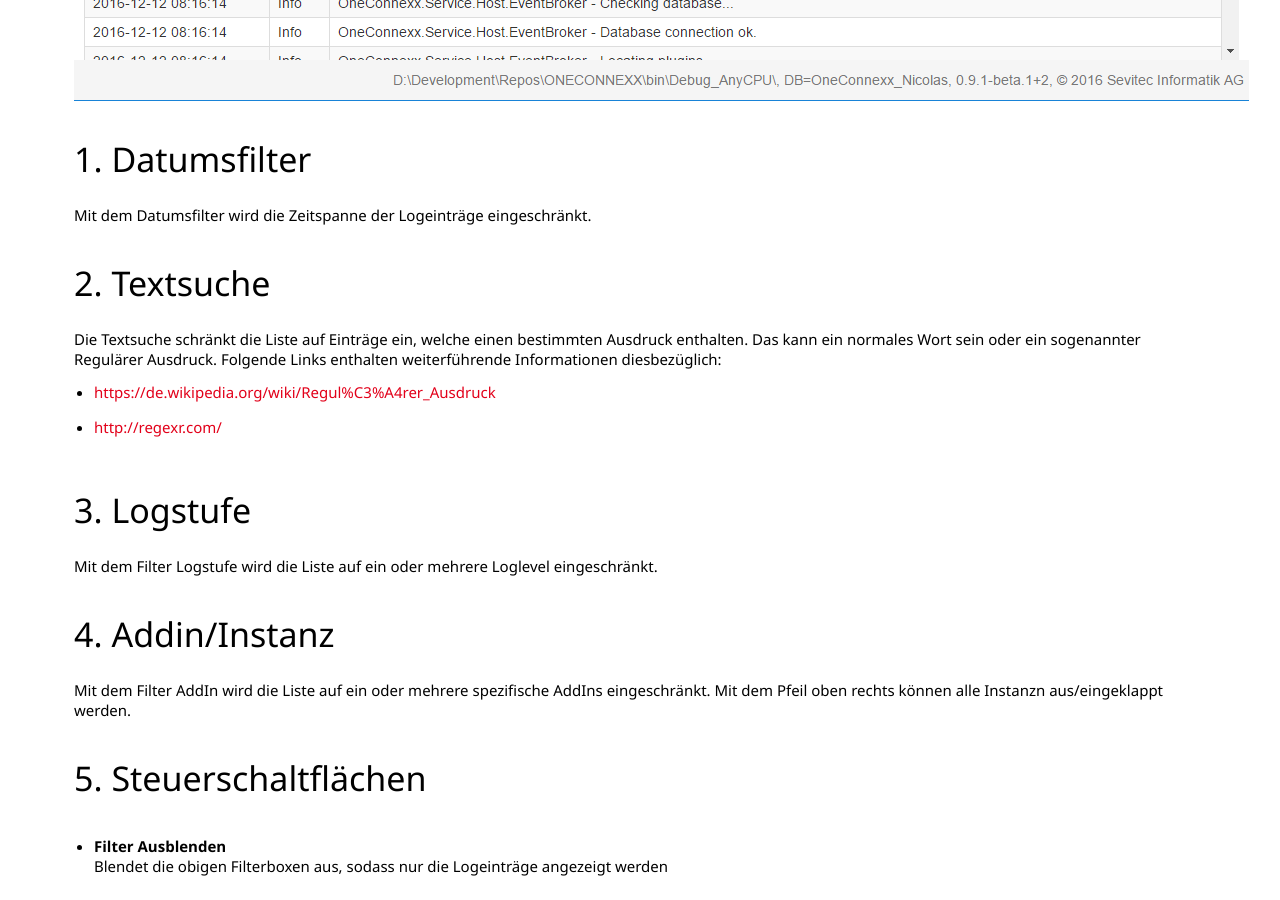
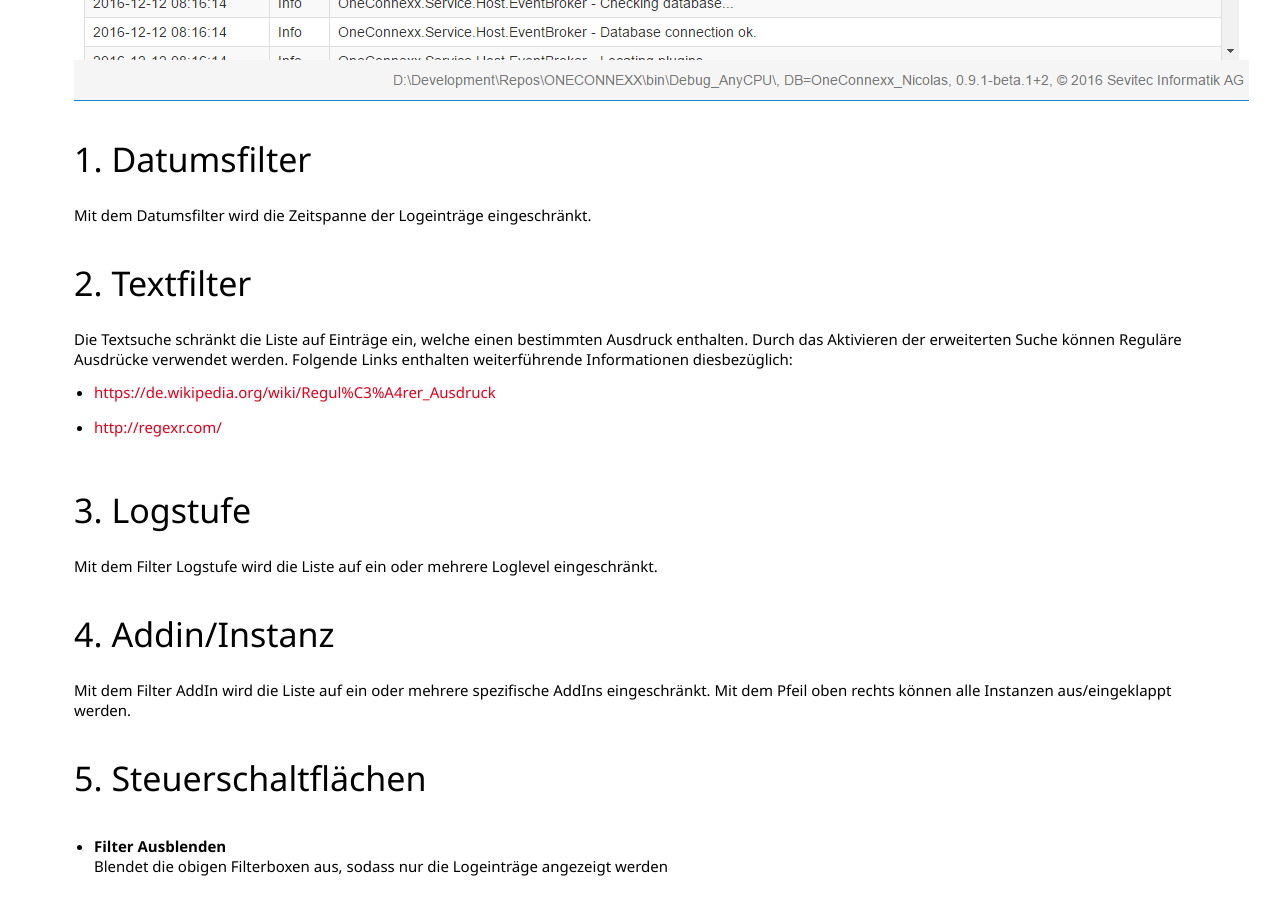
Before and after one commit to primesoft-group/oneconnexx-docs, a Jekyll site: the page built from _pages/webclient/de/log.md, in a window 1280 px wide and 900 px high, scrolled down 2528 px. Built offline with Jekyll 4.4.1, drawn with Linux system fonts in a browser that asks for light colours; nearby versions of some CDN libraries; some web fonts are replaced.

Commit message:
Arbeit an Logseite

```diff
--- a/_pages/webclient/de/log.md
+++ b/_pages/webclient/de/log.md
@@ -40,10 +40,10 @@ In der Ansicht «Auswertung» können die gesamten im Logverzeichnis liegenden L
 
   Mit dem Datumsfilter wird die Zeitspanne der Logeinträge eingeschränkt.
 
-### 2. Textsuche
+### 2. Textfilter
 
-Die Textsuche schränkt die Liste auf Einträge ein, welche einen bestimmten Ausdruck enthalten. Das kann ein normales Wort sein oder ein sogenannter Regulärer Ausdruck.
-Folgende Links enthalten weiterführende Informationen diesbezüglich:
+Die Textsuche schränkt die Liste auf Einträge ein, welche einen bestimmten Ausdruck enthalten.
+Durch das Aktivieren der erweiterten Suche können Reguläre Ausdrücke verwendet werden. Folgende Links enthalten weiterführende Informationen diesbezüglich:
 
 * <https://de.wikipedia.org/wiki/Regul%C3%A4rer_Ausdruck>
 * <http://regexr.com/>
@@ -54,7 +54,7 @@ Mit dem Filter Logstufe wird die Liste auf ein oder mehrere Loglevel eingeschrä
 
 ### 4. Addin/Instanz
 
-Mit dem Filter AddIn wird die Liste auf ein oder mehrere spezifische AddIns eingeschränkt. Mit dem Pfeil oben rechts können alle Instanzn aus/eingeklappt werden.
+Mit dem Filter AddIn wird die Liste auf ein oder mehrere spezifische AddIns eingeschränkt. Mit dem Pfeil oben rechts können alle Instanzen aus/eingeklappt werden.
 
 ### 5. Steuerschaltflächen
   * __Filter Ausblenden__
```
